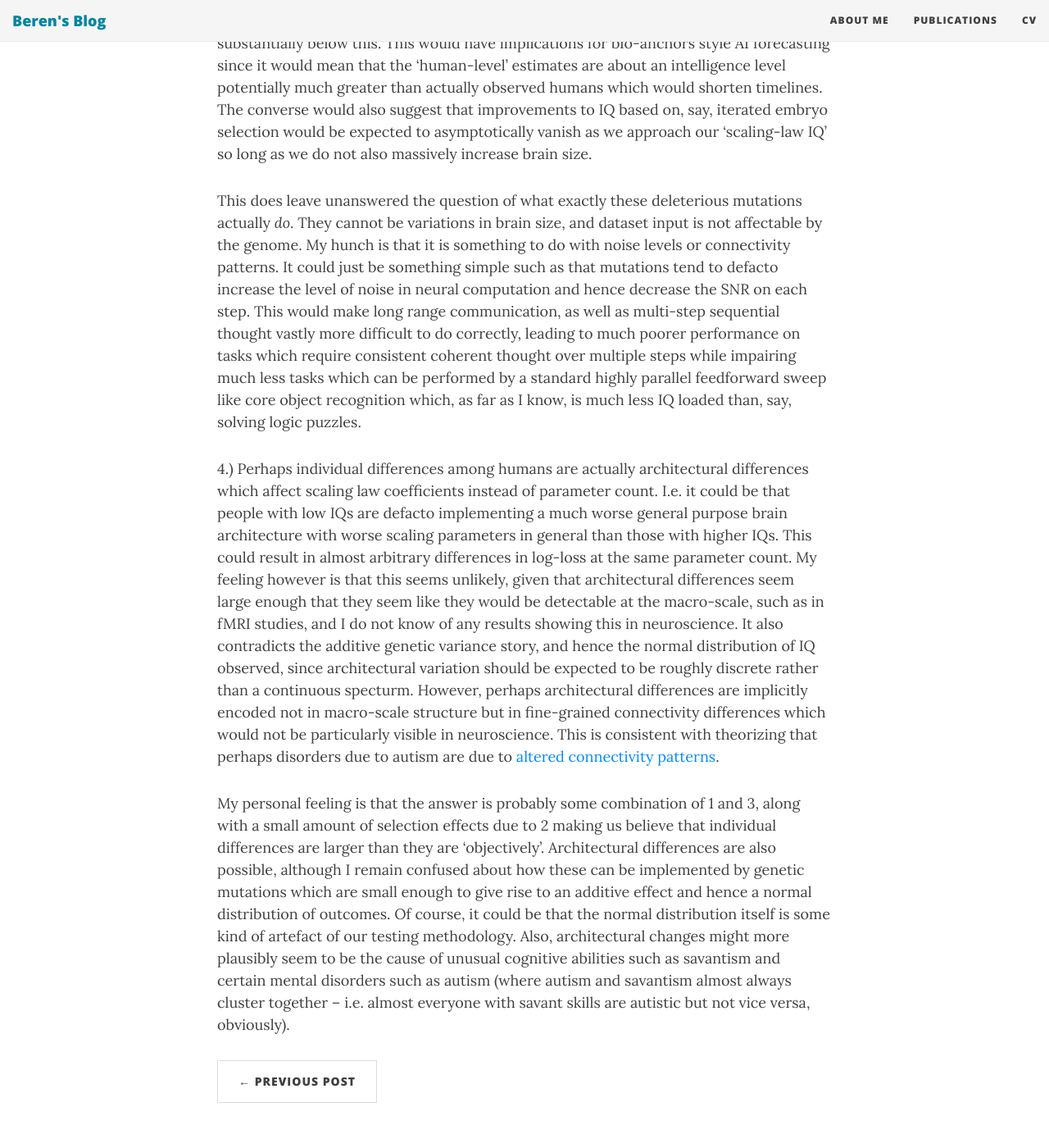
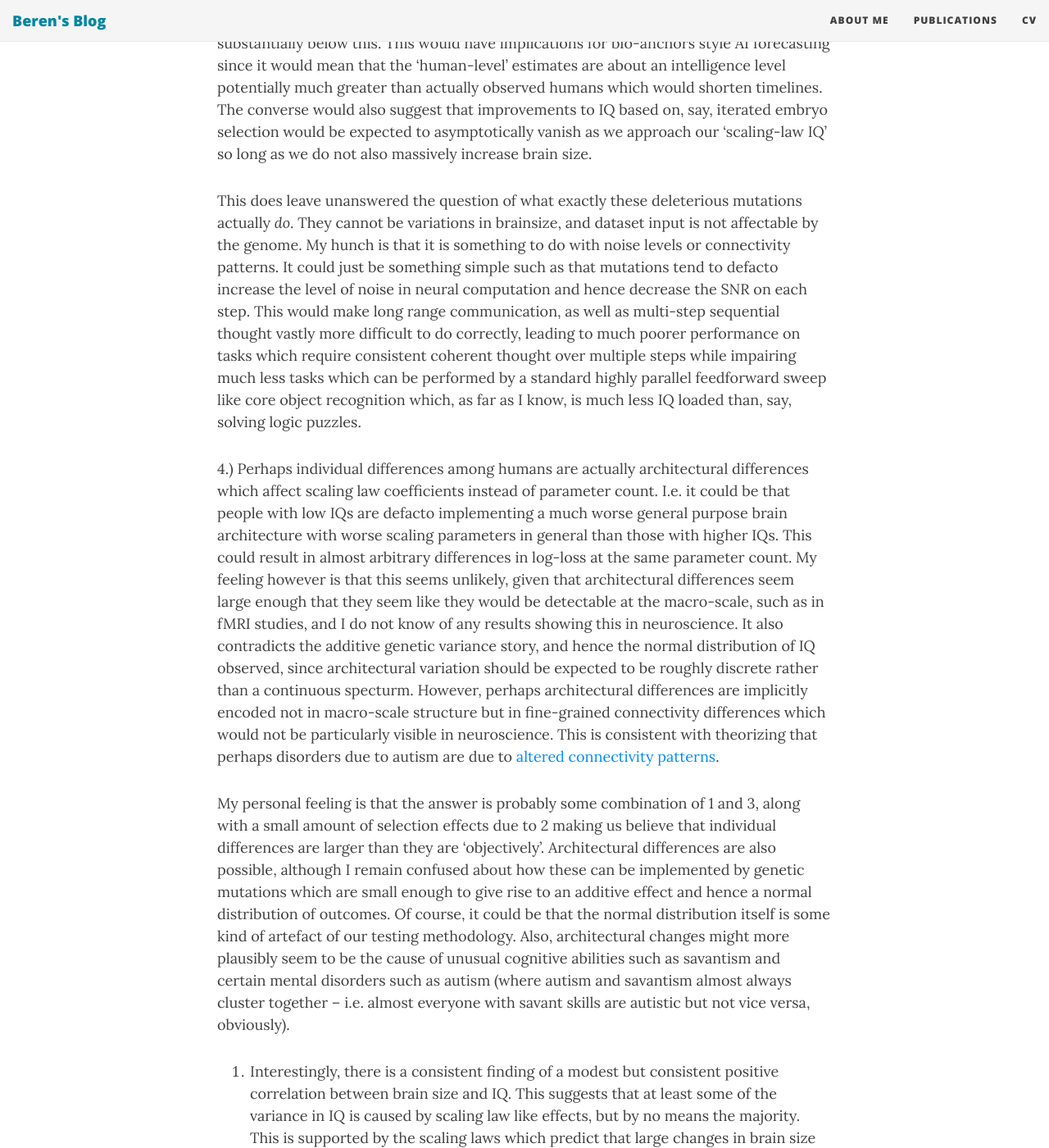
Before and after one commit to BerenMillidge/BerenMillidge.github.io, a Jekyll site: the page built from _posts/2022-09-18-Scaling-laws-vs-individual-differences.md, in a window 1280 px wide and 1400 px high, scrolled down 3209 px. Shown: the whole window at 82% size. Built offline with Jekyll 4.4.1, drawn with Linux system fonts in a browser that asks for light colours; nearby versions of some CDN libraries; some of the changed text lies outside the part shown.

Commit message:
add brain size/IQ footnote

```diff
--- a/_posts/2022-09-18-Scaling-laws-vs-individual-differences.md
+++ b/_posts/2022-09-18-Scaling-laws-vs-individual-differences.md
@@ -2,8 +2,6 @@
 title: Scaling laws vs individual differences
 layout: post
 ---
-
-
 This is a quick post on something I have been confused about for a while. If an answer to this is known, please reach out and let me know!
 
 In ML we find that the performance of models tends towards some kind of powerlaw relationship between the loss and the amount of data in the dataset or the number of parameters of the model. What this means is, in effect, that to get a constant decrease in the loss, we need to increase either the data or the model or some combination of both by a constant factor. Power law scaling appears to occur for most models studied, including in [extremely simple toy examples](https://arxiv.org/pdf/2102.04074.pdf) and hence appears to be some kind of fundamental property of how 'intelligence' scales, although for reasons that at at the moment quite unclear (at least to me -- if you know please reach out and tell me!)
@@ -12,7 +10,7 @@
 
 We also see power law scaling between species. For instance, there is a clear [power law scaling curve](https://www.karger.com/Article/FullText/327318) relating the brain size of various species with roughly how 'intelligent', we think they are. Indeed, there are general cross-species scaling laws for intelligence and neuron count and density, with primates being on a superior scaling law to most other animals.  These scaling laws are again slow. It takes a very significant amount of additional neurons or brain size to really move the needle on observed intelligence. We also see that brain size, unsurprisingly, is a very effective measure of the 'parameter count' at least within species which share the same neural density scaling laws.
 
-However, on the inside view, we know there are significant differences in intellectual performance between humans. The differences in performance between tasks are strongly correlated with each other, such that if someone is bad or good at one task, it is pretty likely that they will also be bad or good at another. If you analze many such intellectual tasks, and perform factor analysis you tend to get a single dominant factor, which is called the general intelligence factor *g*. Numerous studies have demonstrated that IQ is a highly reliable measure, is strongly correlated with performance measures such as occupational success, and that a substantial component of IQ is genetic. However, genetic variation of humans on key parameters such as brain size or neuron count, as well as data input, while extant, is very small compared to the logarithmic scaling law factors. Natural human brain size variation does not range over 2x neuron count let alone a 10x or multiple order of magnitude difference. Under the scaling laws view, this would predict that individual differences in IQ between humans are very small, and essentially logarithmic on the loss.
+However, on the inside view, we know there are significant differences in intellectual performance between humans. The differences in performance between tasks are strongly correlated with each other, such that if someone is bad or good at one task, it is pretty likely that they will also be bad or good at another. If you analze many such intellectual tasks, and perform factor analysis you tend to get a single dominant factor, which is called the general intelligence factor *g*. Numerous studies have demonstrated that IQ is a highly reliable measure, is strongly correlated with performance measures such as occupational success, and that a substantial component of IQ is genetic. However, genetic variation of humans on key parameters such as brain size or neuron count, as well as data input, while extant, is very small compared to the logarithmic scaling law factors. Natural human brain size variation does not range over 2x neuron count let alone a 10x or multiple order of magnitude difference [^1]. Under the scaling laws view, this would predict that individual differences in IQ between humans are very small, and essentially logarithmic on the loss.
 
 However, at least from our vantage point, this is not what we observe. Individual differences between humans (and also other animals) appear to very strongly impact performance on an extremely wide range of 'downsteam tasks'. IQs at +3 standard deviations, despite their rarity in the population are responsible for the vast majority of intellectual advancement, while humans of IQ -3 STD are extremely challenged with even simple intellectual tasks such as basic addition or following simple logic. This seems like a very large variation in performance which is not predicted by the scaling laws view.
 
@@ -28,8 +26,10 @@
 
 3.) Individual differences in IQ are due to different causes than the scaling laws of parameter count and dataset size, and hence have very large effects on log-loss. This is in line with the mutational load view which argues that IQ differences are caused by the number of deleterious mutations and the normal distribution arises from small additive genetic variance caused by small mutations. Under this view, humans would have an 'ideal scaling law IQ' significantly higher than any actually observed human IQ corresponding to 0 deleterious mutations, and then our actually observed performance is substantially below this. This would have implications for bio-anchors style AI forecasting since it would mean that the 'human-level' estimates are about an intelligence level potentially much greater than actually observed humans which would shorten timelines. The converse would also suggest that improvements to IQ based on, say, iterated embryo selection would be expected to asymptotically vanish as we approach our 'scaling-law IQ' so long as we do not also massively increase brain size.
 
-This does leave unanswered the question of what exactly these deleterious mutations actually *do*. They cannot be variations in brain size, and dataset input is not affectable by the genome. My hunch is that it is something to do with noise levels or connectivity patterns. It could just be something simple such as that mutations tend to defacto increase the level of noise in neural computation and hence decrease the SNR on each step. This would make long range communication, as well as multi-step sequential thought vastly more difficult to do correctly, leading to much poorer performance on tasks which require consistent coherent thought over multiple steps while impairing much less tasks which can be performed by a standard highly parallel feedforward sweep like core object recognition which, as far as I know, is much less IQ loaded than, say, solving logic puzzles.
+This does leave unanswered the question of what exactly these deleterious mutations actually *do*. They cannot be variations in brainsize, and dataset input is not affectable by the genome. My hunch is that it is something to do with noise levels or connectivity patterns. It could just be something simple such as that mutations tend to defacto increase the level of noise in neural computation and hence decrease the SNR on each step. This would make long range communication, as well as multi-step sequential thought vastly more difficult to do correctly, leading to much poorer performance on tasks which require consistent coherent thought over multiple steps while impairing much less tasks which can be performed by a standard highly parallel feedforward sweep like core object recognition which, as far as I know, is much less IQ loaded than, say, solving logic puzzles.
 
 4.) Perhaps individual differences among humans are actually architectural differences which affect scaling law coefficients instead of parameter count. I.e. it could be that people with low IQs are defacto implementing a much worse general purpose brain architecture with worse scaling parameters in general than those with higher IQs. This could result in almost arbitrary differences in log-loss at the same parameter count. My feeling however is that this seems unlikely, given that architectural differences seem large enough that they seem like they would be detectable at the macro-scale, such as in fMRI studies, and I do not know of any results showing this in neuroscience. It also contradicts the additive genetic variance story, and hence the normal distribution of IQ observed, since architectural variation should be expected to be roughly discrete rather than a continuous specturm. However, perhaps architectural differences are implicitly encoded not in macro-scale structure but in fine-grained connectivity differences which would not be particularly visible in neuroscience. This is consistent with theorizing that perhaps disorders due to autism are due to [altered connectivity patterns](https://www.ncbi.nlm.nih.gov/pmc/articles/PMC4843767/).
 
 My personal feeling is that the answer is probably some combination of 1 and 3, along with a small amount of selection effects due to 2 making us believe that individual differences are larger than they are 'objectively'. Architectural differences are also possible, although I remain confused about how these can be implemented by genetic mutations which are small enough to give rise to an additive effect and hence a normal distribution of outcomes. Of course, it could be that the normal distribution itself is some kind of artefact of our testing methodology. Also, architectural changes might more plausibly seem to be the cause of unusual cognitive abilities such as savantism and certain mental disorders such as autism (where autism and savantism almost always cluster together -- i.e. almost everyone with savant skills are autistic but not vice versa, obviously).
+
+[^1]: Interestingly, there is a consistent finding of a modest but consistent positive correlation between brain size and IQ. This suggests that at least some of the variance in IQ is caused by scaling law like effects, but by no means the majority. This is supported by the scaling laws which predict that large changes in brain size would be necessary to obtain significant changes in cognitive performance.
```
